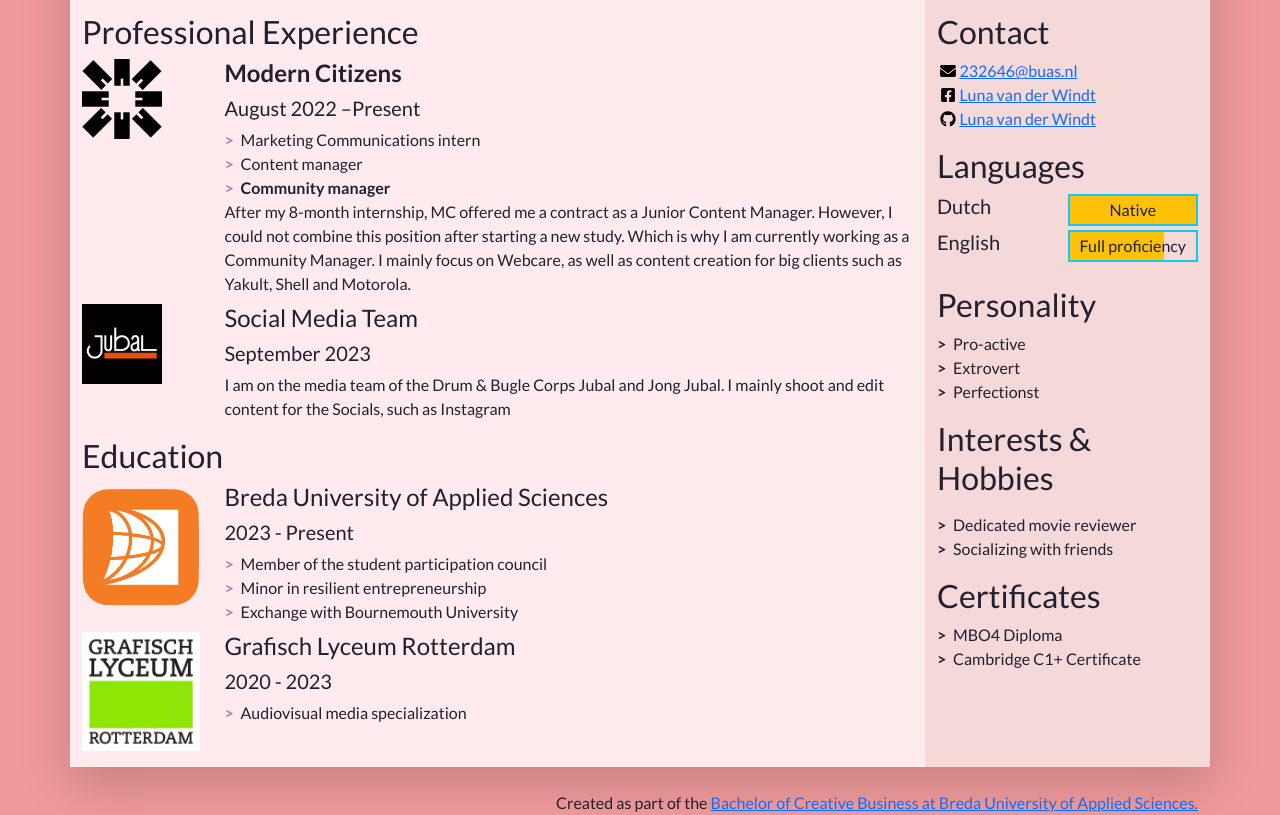
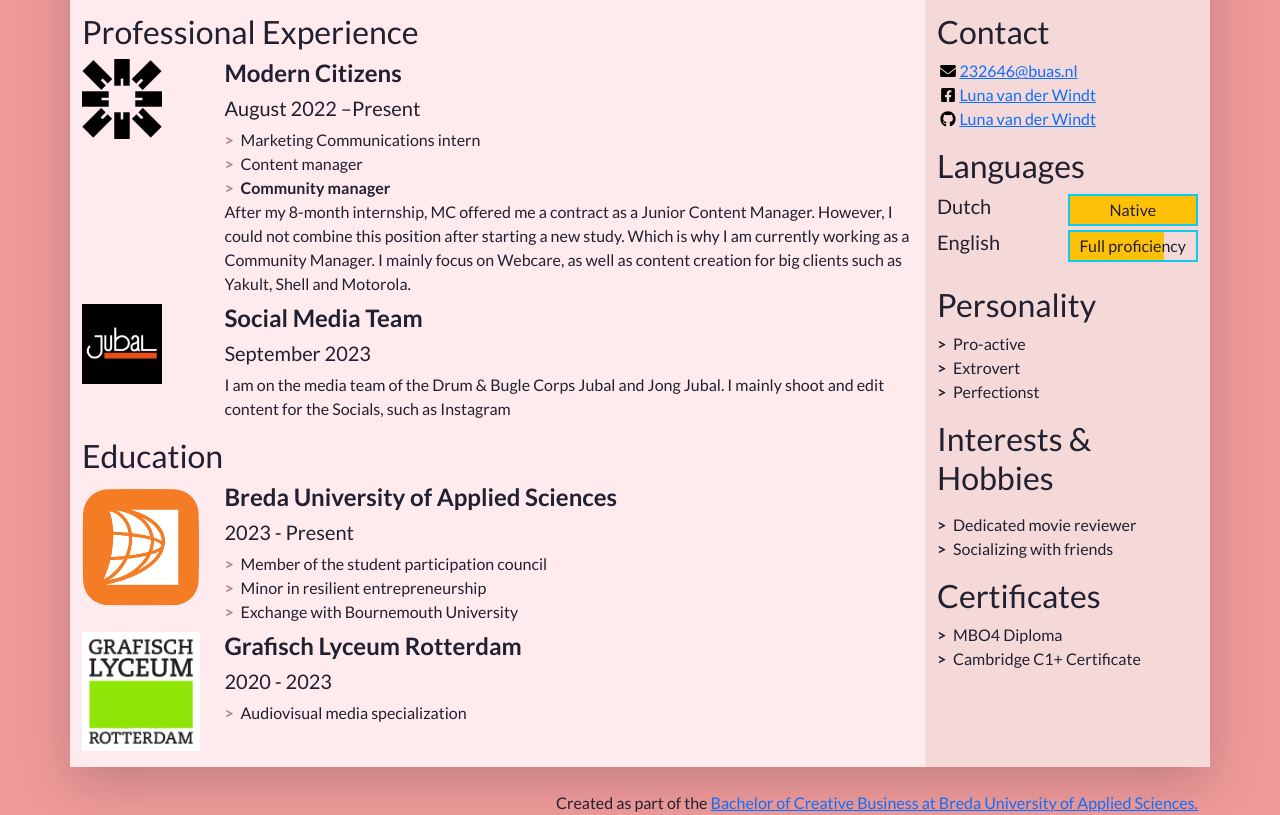
Before and after one commit to Lunavanderwindt/LunavanderWindt, a plain HTML site: page index.html in a window 1280 px wide. Shown: the part 179-994 px from the top of the page. Drawn offline with nearby package versions, Linux system fonts and the light colour scheme.

Commit message:
Changed to bold
changed to bold

```diff
--- a/index.html
+++ b/index.html
@@ -102,11 +102,11 @@
                   <img src="images/jubalicon.jpg" alt="Company logo" width="80" class="images.jpg">
                 </div>
                 <div class="biography-contents col-9 col-sm-10 col-md-9 col-lg-10">
-                  <h4>Social Media Team</h4>
+                  <h4><strong>Social Media Team</strong></h4>
                   <h5>September 2023</h5>
 					<body>I am on the media team of the Drum &amp; Bugle Corps Jubal and Jong Jubal. I mainly shoot and edit content for the Socials, such as Instagram</body>
 
-                </div>
+        </div>
               </li>
 
             </ul>
@@ -124,7 +124,7 @@
                   <img class="biography-logo mw-100 d-block mx-auto" src="images/buaslogo.png" alt="School logo" width="435">
                 </div>
                 <div class="biography-contents col-9 col-sm-10 col-md-9 col-lg-10">
-                  <h4>Breda University of Applied Sciences</h4>
+                  <h4><strong>Breda University of Applied Sciences</strong></h4>
                   <h5>2023 - Present</h5>
                   <!-- Use the list below to talk about minors, exchanges, extra-curricular activities. -->
                   <ul class="biography-details list-unstyled">
@@ -141,7 +141,7 @@
                   <img class="biography-logo mw-100 d-block mx-auto" src="images/glrlogo.png" alt="School logo" width="256">
                 </div>
                 <div class="biography-contents col-9 col-sm-10 col-md-9 col-lg-10">
-                  <h4>Grafisch Lyceum Rotterdam</h4>
+                  <h4><strong>Grafisch Lyceum Rotterdam</strong></h4>
                   <h5>2020 - 2023</h5>
                   <ul class="biography-details list-unstyled">
                     <li>Audiovisual media specialization</li>
```
